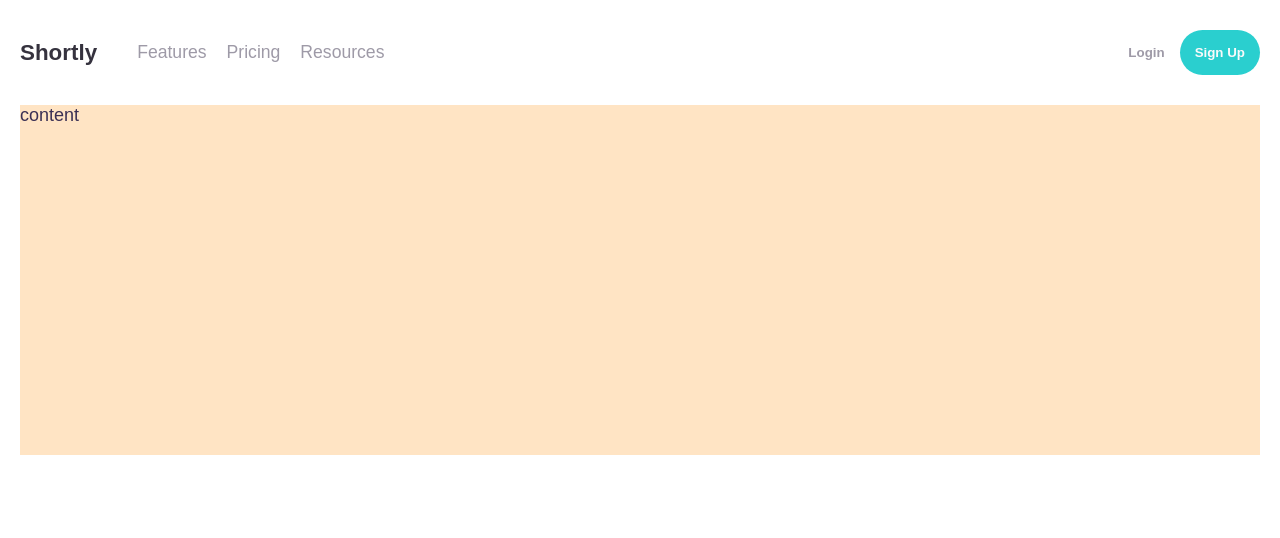
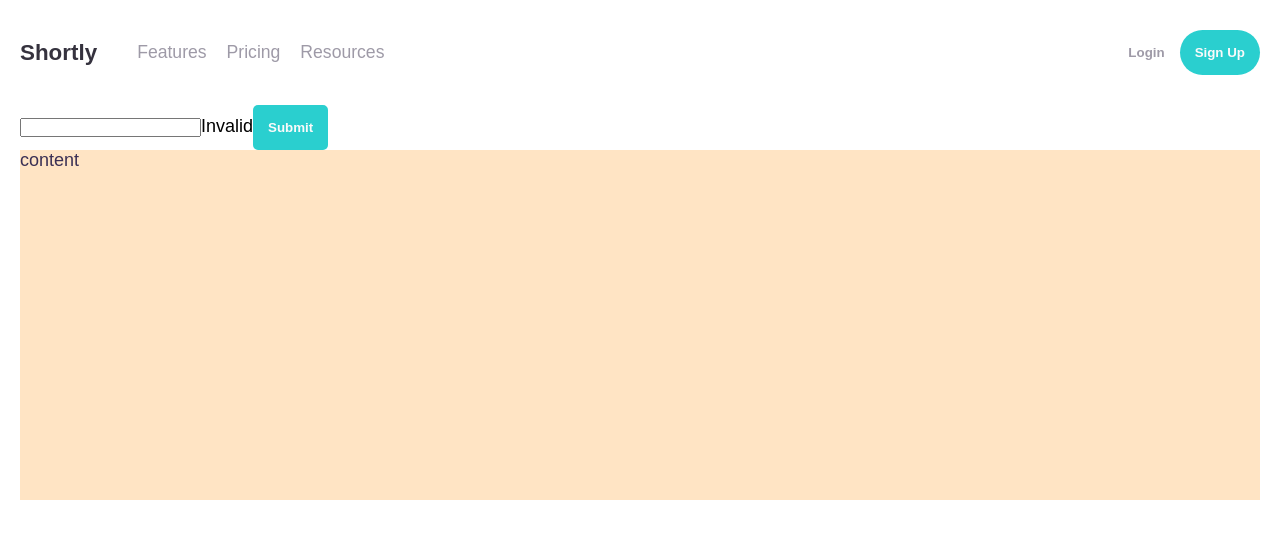
Before and after one commit to saif-abualkhair/avertra-corp-frontend-developer-assignment, a React (Create React App) app: page / in a window 1280 px wide. Shown: the top 538 px of the page. Built offline with nearby package versions, Linux system fonts and the light colour scheme; a web font is replaced by a local one.

Commit message:
a form with form validation test waiting for implementation tonight

```diff
--- a/src/App.js
+++ b/src/App.js
@@ -1,11 +1,13 @@
 import './App.css';
 import Nav from './nav/nav'
+import Form from './form/form'
 
 function App() {
   return (
     <div className="App">
       <div className='container'>
         <Nav></Nav>
+        <Form></Form>
         <div className='test'>
           <span className='text-dark-violet'>
             content
--- /dev/null
+++ b/src/form/form.js
@@ -0,0 +1,37 @@
+import './form.css';
+import { useState } from 'react';
+
+function getMessage(isValid) {
+  if (isValid) {
+    return <span className=''>Valid</span>;
+  } else {
+    return <span className=''>Invalid</span>;
+  }
+}
+
+function Form() {
+  let textboxValue;
+  const [isValid, setIsTextboxValid] = useState(false);
+
+  const handleChange = (e) => {
+    textboxValue = e.target.value;
+    setIsTextboxValid((textboxValue && textboxValue != ''));
+  };
+
+  const handleSubmit = (e) => {
+    console.log('submit', textboxValue);
+  }
+
+  return (
+    <form>
+      <input onChange={handleChange}></input>
+      {getMessage(isValid)}
+
+      <button className='btn bg-cyan' type='button' onClick={handleSubmit}>Submit</button>
+    </form>
+  );
+}
+
+
+
+export default Form;
```
Also changed, not shown: src/form/form.css (added), 1 other file (tests, documents, lock files or other folders).
